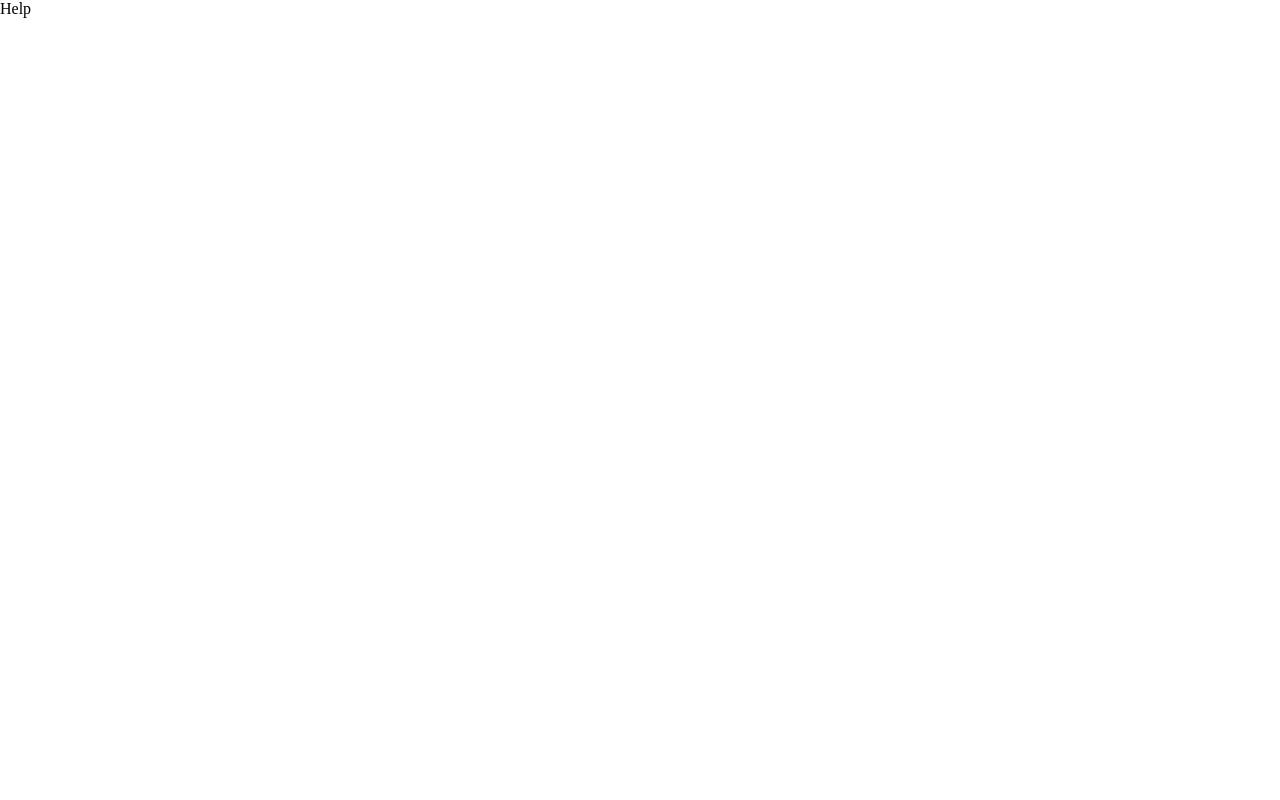
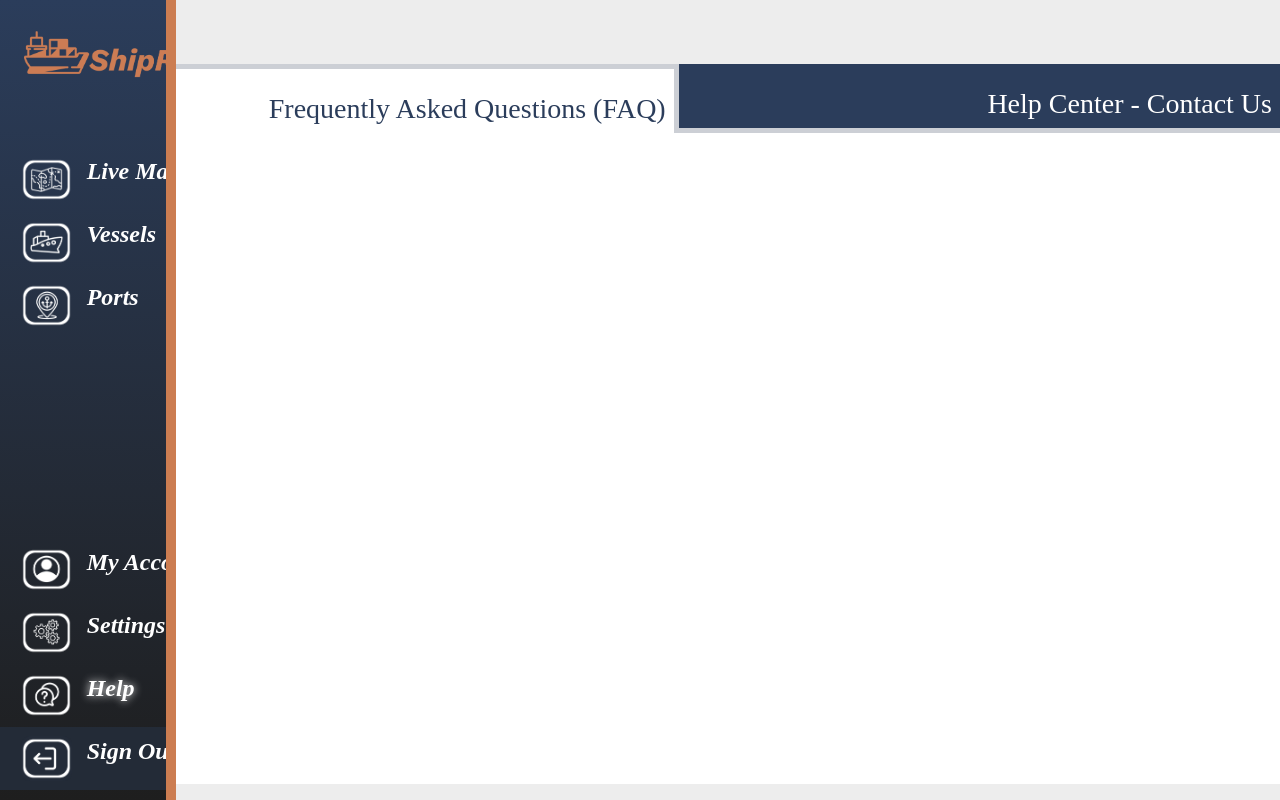
Before and after one commit to gpnb/shiprec, a React (Create React App) app in the folder frontend/: page /Help in a window 1280 px wide. Built offline with nearby package versions, Linux system fonts and the light colour scheme; a web font is replaced by a local one.

Commit message:
help in progress

```diff
--- a/frontend/src/components/tabContainer.jsx
+++ b/frontend/src/components/tabContainer.jsx
@@ -16,7 +16,7 @@ const TabContainer = ({ currentTab, username, tabs = [], children }) => {
     const activeIndex = tabList.findIndex(
       (tab) =>
         tab.href === currentPath ||
-      (tab.href === "" && (currentPath === "MyAccount" || currentPath === ""))
+        (tab.href === "" && (currentPath === currentTab || currentPath === ""))
     );
 
     const [activeTab, setActiveTab] = useState(activeIndex === -1 ? 0 : activeIndex);
--- a/frontend/src/pages/helpPage.jsx
+++ b/frontend/src/pages/helpPage.jsx
@@ -1,12 +1,25 @@
 import React from "react";
 // import { useState,useEffect } from 'react';
+import TabContainer from "../components/tabContainer";
+import NavigationBar from "../components/navigationBar";
+import { Routes, Route } from "react-router-dom";
 
 function HelpPage() {
 
+    const accountTabs = [
+        { label: "Frequently Asked Questions (FAQ)  ", href: "/Help" },
+        { label: "Help Center - Contact Us", href: "/Help/contact" },
+      ];
 
     return (
-        <div>
-            Help
+        <div className="body">
+            <NavigationBar isRegistered = {true} currentTab="Help"/>
+            <TabContainer currentTab="Help" username="" tabs={accountTabs}/>
+            <Routes>
+                <Route path="/Help"/>
+                <Route path="/Help/contact"/>
+            </Routes>
+            <div className="footer"/>
         </div>
     )
 }
```
Lines whose indentation alone changed are shown as unchanged.
